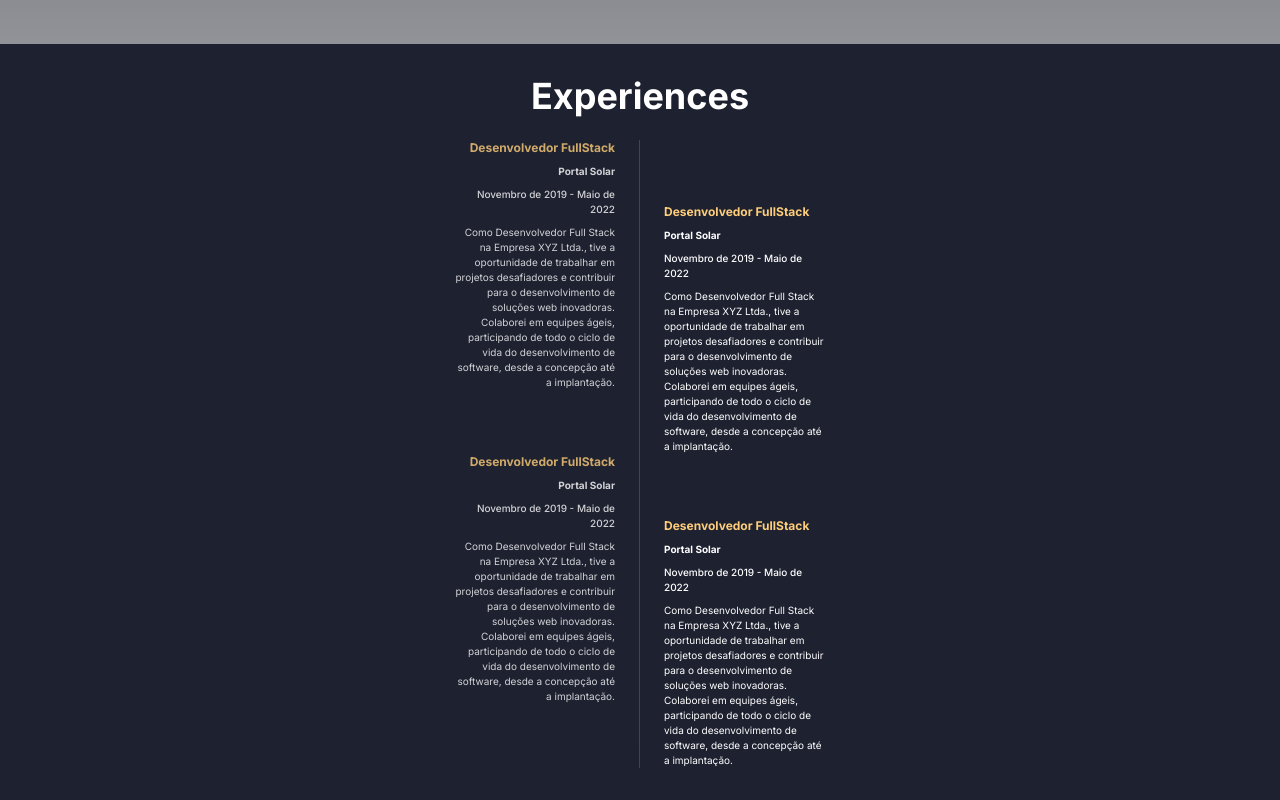
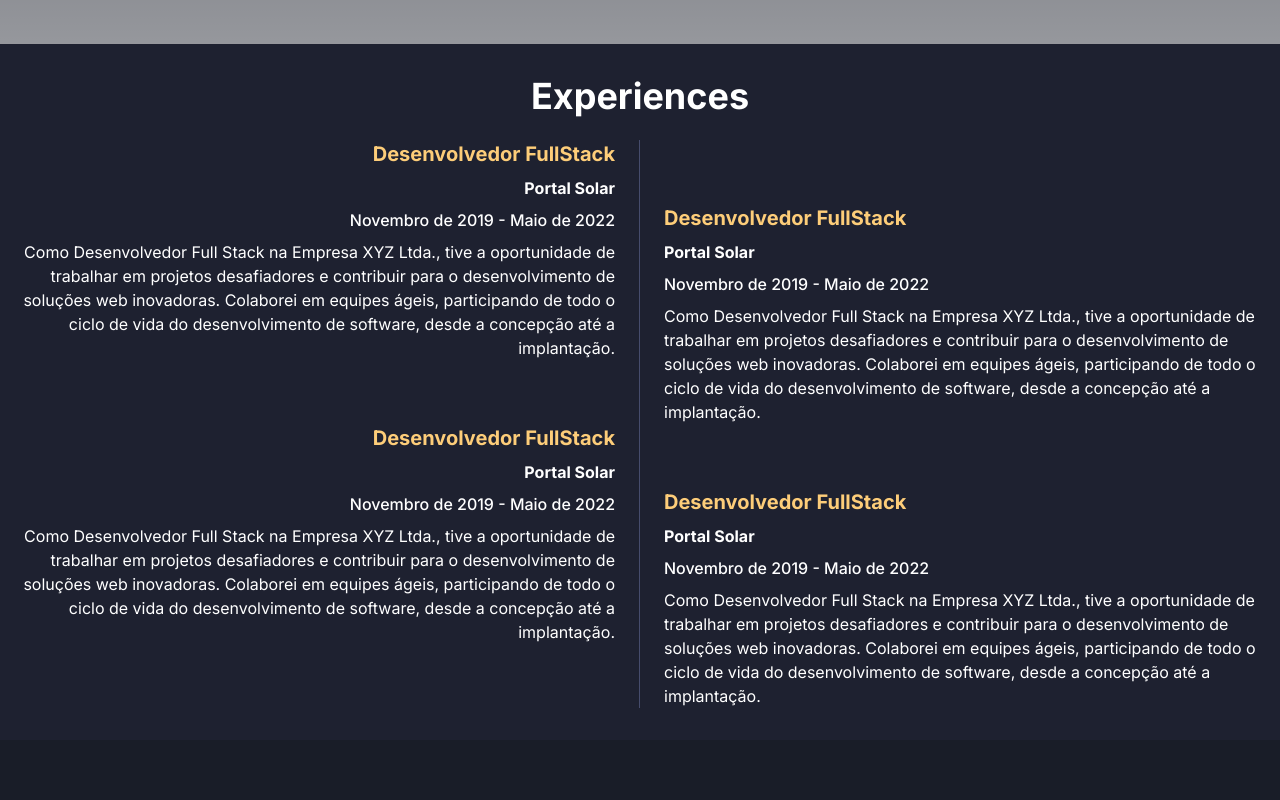
Before and after one commit to ismael3s/whoami, a Next.js app: page /en in a window 1280 px wide. Shown: the part 780-1580 px from the top of the page. After the commit the page ends 1520 px from the top, so only its background shows below. Built offline with nearby package versions, Linux system fonts and the light colour scheme.

Commit message:
chore: update font size

```diff
--- a/src/app/[locale]/components/Experiences/index.tsx
+++ b/src/app/[locale]/components/Experiences/index.tsx
@@ -13,11 +13,11 @@ export const Experience = ({ isOnRightSide }: Props) => {
   return (
     <div
       className={twMerge(
-        "flex flex-col gap-y-2 w-40 text-end ",
+        "flex flex-col gap-y-2 w-40 md:w-72 lg:w-auto text-end ",
         isOnRightSide ? "ml-4 md:ml-6 mt-16 text-start" : "ml-auto mr-6"
       )}
     >
-      <Text weight="bold" fontSize="xs" fontColor="secondary" className="">
+      <Text weight="bold" fontSize="xs" fontColor="secondary" className="md:text-xl">
         Desenvolvedor FullStack
       </Text>
       <Text weight="bold" fontSize="exs" as={"span"}>
@@ -55,7 +55,7 @@ export const Experiences = () => {
           <div
             key={index}
             className={
-              index % 2 === 0 ? `border-r-[1px] opacity-80 border-r-border` : ""
+              index % 2 === 0 ? `border-r-[1px]  border-r-border` : ""
             }
           >
             <Experience isOnRightSide={index % 2 !== 0} />
--- a/src/components/Text/index.tsx
+++ b/src/components/Text/index.tsx
@@ -8,13 +8,13 @@ const text = tv({
         md: "my-4",
     },
     fontSize: {
-      "heading-1": "text-base md:text-4xl leading-8 md:leading-10",
+      "heading-1": "text-base md:text-4xl leading-8",
       "body": "",
       sm: "text-sm md:text-base",
       base: "text-base",
       lg: "text-lg",
-      xs: "text-xs",
-      exs: "text-[10px]",
+      xs: "text-xs md:text-base",
+      exs: "text-[10px] md:text-base",
     },
     fontColor: {
       primary: "text-tprimary",
```
